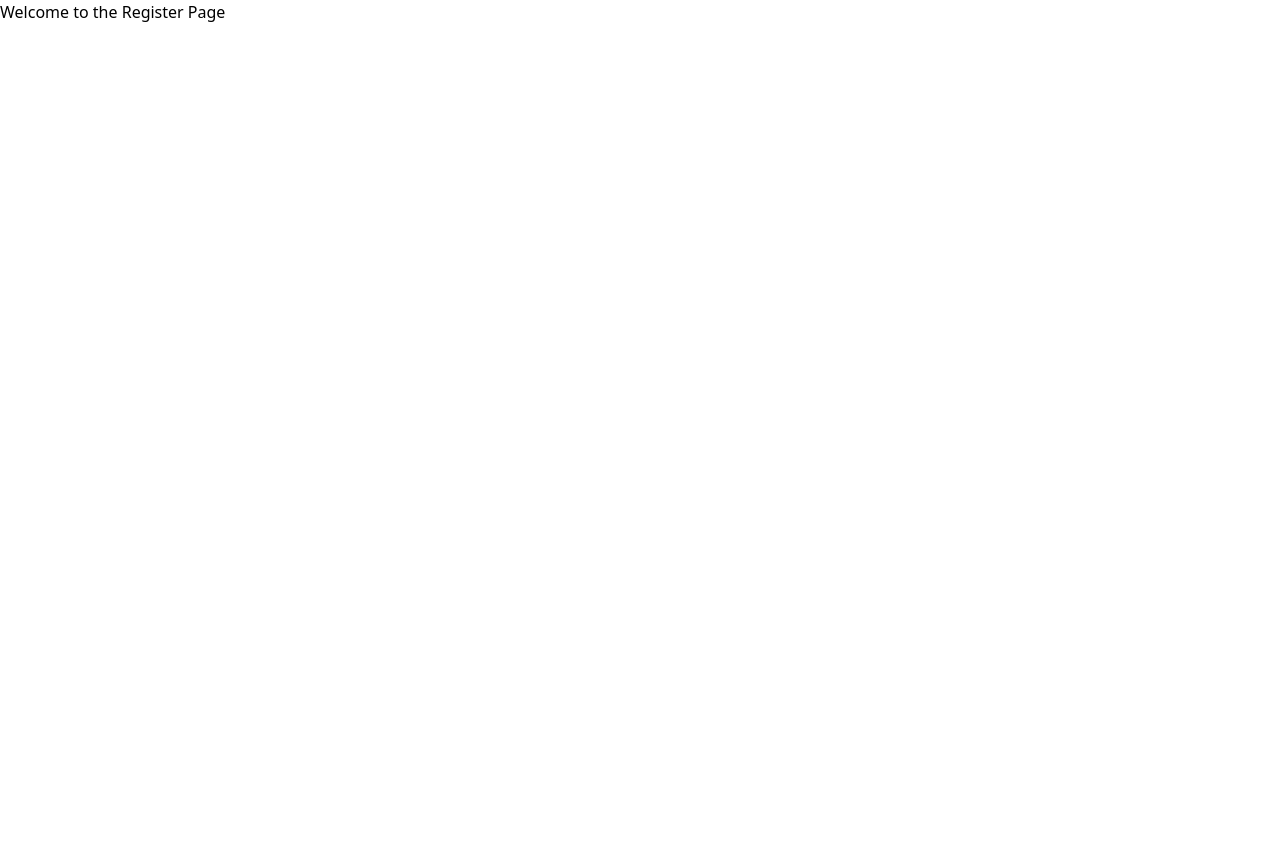
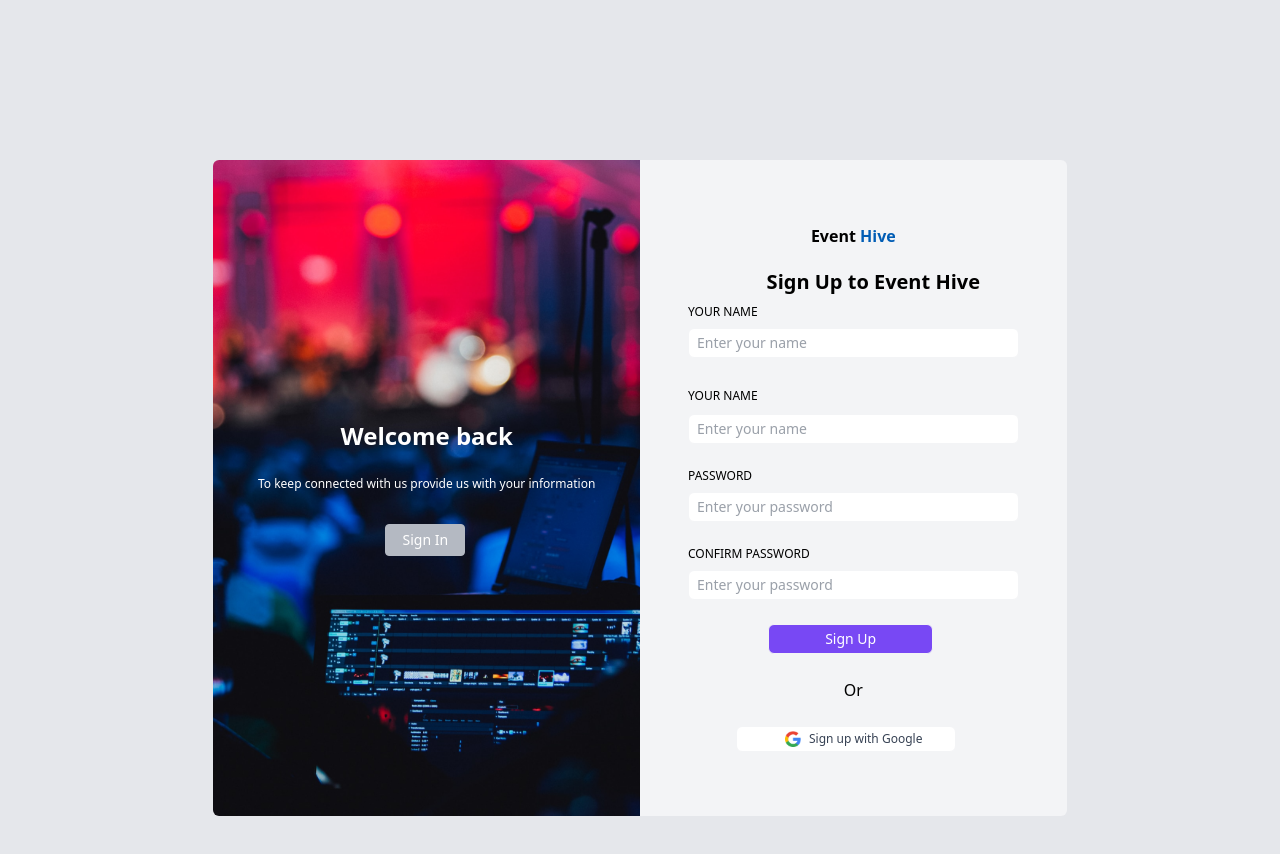
Before and after one commit to TopTier5/event-hive, a React (Vite) app: page /register in a window 1280 px wide. Shown: the top 854 px of the page. Before the commit the page ends 800 px from the top, so only its background shows below. Built offline with nearby package versions, Linux system fonts and the light colour scheme.

Commit message:
Register and Login Completed

```diff
--- a/src/pages/Login.jsx
+++ b/src/pages/Login.jsx
@@ -1,7 +1,47 @@
+import login from "../assets/images/login.png";
+import google from "../assets/images/google-icon.png";
+
 export default function Login() {
     return (
-        <div>
-            <h1>Welcome to the Login Page</h1>
+        <div className="bg-gray-200 min-h-screen py-40">
+            <div className="container mx-auto">
+                <div className="flex flex-row w-8/12 bg-gray-100 rounded-md mx-auto overflow-x-hidden">
+                    <div className="w-1/2 py-16 px-12">
+                        <p className="text-center font-bold">Event <span className="text-[#005DB5]">Hive</span></p>
+                        <h2 className="text-center text-xl font-bold mt-12 mb-10 ml-10">Sign In to Event Hive</h2>
+                        <form action="#" className="">
+                            <label className="block uppercase text-xs mb-2">Your Email</label>
+                            <input type="email" placeholder="Enter your name" required className="border border-gray-100 rounded-md bg-white w-full text-gray-700 text-sm px-2 py-1 mb-6" />
+                            <div className="flex flex-row justify-between">
+                                <label className="block uppercase text-xs mb-2">Password</label>
+                                <label className="block  text-xs mb-2 text-gray-500 mr-1">Forgot your password?</label>
+                            </div>
+
+                            <input type="password" required minlength="8" maxlength="16" pattern="^[a-zA-Z0-9_]*${16}" placeholder="Enter your password" className="border border-gray-100 rounded-md bg-white w-full text-gray-700 text-sm px-2 py-1 mb-6" />
+
+
+                            <button type="submit" className="border border-gray-100 rounded-md text-white text-sm px-2 py-1 w-1/2 mt-6 ml-20 bg-[#7848F4]">Sign Up</button>
+                            <p className="mt-6 text-center">Or</p>
+                            <div className="flex flex-row border border-gray-100 rounded-md bg-white text-gray-700 text-sm px-5 py-1 w-2/3 mt-6 ml-12">
+                                <img src={google} className="h-4 w-4 text-center ml-7" />
+                                <p className="text-center text-xs ml-2 mr-2">Sign up with Google</p>
+
+                            </div>
+                        </form>
+                    </div>
+
+                      <div className="w-1/2 bg-cover" style={{ backgroundImage: `url(${(login)})` }}>
+                        <div className="flex flex-col text-white">
+                            <h1 className="text-center mt-65 mb-6 text-2xl font-bold">Hello Friend</h1>
+                            <p className="text-xs text-center mb-8">To keep connected with us provide us with your information </p>
+                            <button type="submit" className="block border border-[#B4B9C2] rounded text-white text-sm py-1 w-20 h-8 bg-[#B4B9C2] whitespace-nowrap ml-43 text-center">Sign Up</button>
+                        </div>
+
+                    </div>
+                </div>
+
+
+            </div>
         </div>
     );
 }
--- a/src/pages/Register.jsx
+++ b/src/pages/Register.jsx
@@ -1,7 +1,49 @@
+import register from "../assets/images/register.png";
+import google from "../assets/images/google-icon.png";
+
 export default function Register() {
     return (
-        <div>
-            <h1>Welcome to the Register Page</h1>
+        <div className="bg-gray-200 min-h-screen py-40">
+            <div className="container mx-auto">
+                <div className="flex flex-row w-8/12 bg-gray-100 rounded-md mx-auto overflow-x-hidden">
+                    <div className="w-1/2 bg-cover" style={{ backgroundImage: `url(${(register)})` }}>
+                        <div className="flex flex-col text-white">
+                            <h1 className="text-center mt-65 mb-6 text-2xl font-bold">Welcome back</h1>
+                            <p className="text-xs text-center mb-8">To keep connected with us provide us with your information </p>
+                            <button type="submit" className="block border border-[#B4B9C2] rounded text-white text-sm py-1 w-20 h-8 bg-[#B4B9C2] whitespace-nowrap ml-43 text-center">Sign In</button>
+                        </div>
+
+                    </div>
+
+                    <div className="w-1/2 py-16 px-12">
+                        <p className="text-center font-bold">Event <span className="text-[#005DB5]">Hive</span></p>
+                        <h2 className="text-center text-xl font-bold mt-5 mb-2 ml-10">Sign Up to Event Hive</h2>
+                        <form action="#" className="">
+                            <label className="block uppercase text-xs mb-2">Your Name</label>
+                            <input type="text" placeholder="Enter your name" required className="border border-gray-100 rounded-md bg-white w-full text-gray-700 text-sm px-2 py-1 mb-6" />
+
+                            <label className="blockn uppercase text-xs">Your Name</label>
+                            <input type="text" placeholder="Enter your name" required className="border border-gray-100 rounded-md bg-white w-full text-gray-700 text-sm px-2 py-1 mt-2 mb-6" />
+
+                            <label className="block uppercase text-xs mb-2">Password</label>
+                            <input type="password" required minlength="8" maxlength="16" pattern="^[a-zA-Z0-9_]*${16}" placeholder="Enter your password" className="border border-gray-100 rounded-md bg-white w-full text-gray-700 text-sm px-2 py-1 mb-6" />
+
+                            <label className="block uppercase text-xs mb-2">Confirm Password</label>
+                            <input type="password" placeholder="Enter your password" minlength="8" maxlength="16" pattern="^[a-zA-Z0-9_]*${16}" required className="border border-gray-100 rounded-md bg-white w-full text-gray-700 text-sm px-2 py-1" />
+
+                            <button type="submit" className="border border-gray-100 rounded-md text-white text-sm px-2 py-1 w-1/2 mt-6 ml-20 bg-[#7848F4]">Sign Up</button>
+                            <p className="mt-6 text-center">Or</p>
+                            <div className="flex flex-row border border-gray-100 rounded-md bg-white text-gray-700 text-sm px-5 py-1 w-2/3 mt-6 ml-12">
+                                <img src={google} className="h-4 w-4 text-center ml-7" />
+                                <p className="text-center text-xs ml-2 mr-2">Sign up with Google</p>
+
+                            </div>
+                        </form>
+                    </div>
+                </div>
+
+
+            </div>
         </div>
     );
 }
```
